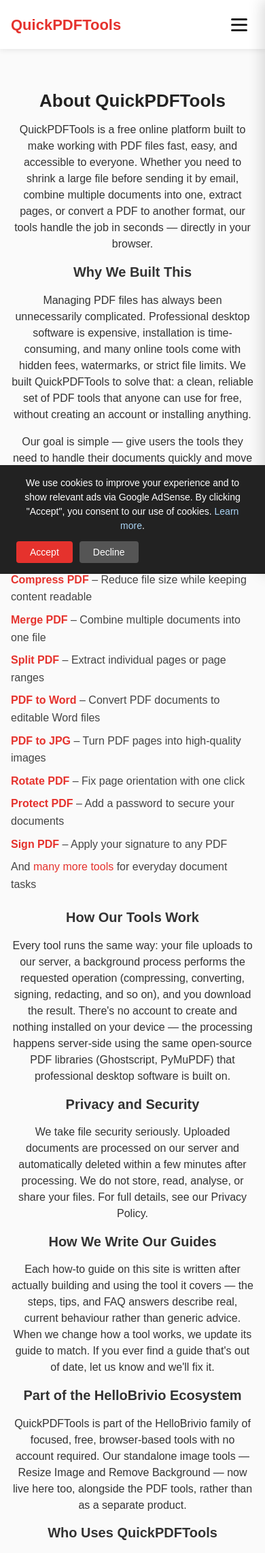
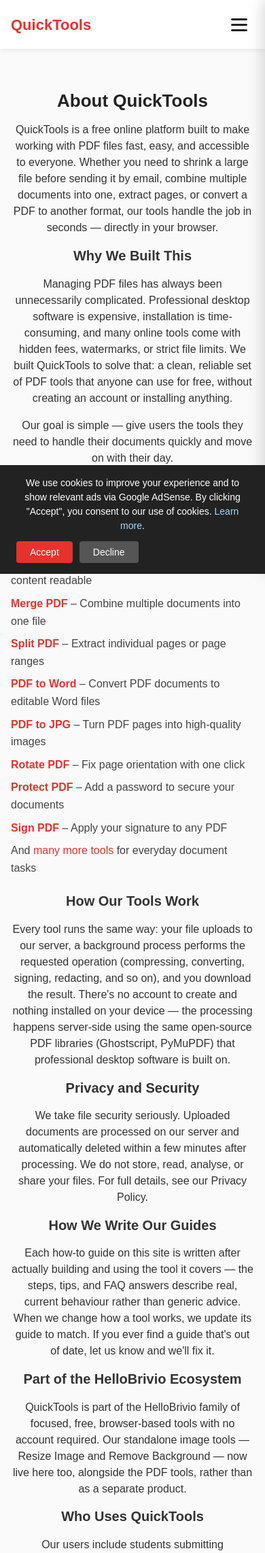
Before and after one commit to dani2188/QuickPDFTool, a Flask app: page /about in a window 390 px wide. Shown: the top 2284 px of the page at 68% size. Run offline with Flask 3, Linux system fonts and the light colour scheme; some libraries are stand-ins or nearby versions.

Commit message:
Rebrand QuickPDFTools to QuickTools; reorder top nav
Rename covers everywhere in one pass, not just chrome: header/footer
logo, all page titles, meta descriptions, JSON-LD name fields, and
body copy across every template (about, contact, privacy, terms,
homepage, blog, error pages) -- 40+ replacements, verified zero
"QuickPDFTools" left in any rendered page.

Project docs (CLAUDE.md, DESIGN_SYSTEM, SEO_GUIDELINES,
ARCHITECTURE_GUIDELINES, PROJECT_STANDARDS) updated too. Some of these
already used "QuickTools" as the generic family/umbrella term
alongside the specific "QuickPDFTools" product name -- reworded those
family-level mentions to "HelloBrivio product/family" so they don't
now collide confusingly with the product's new name.

Also fixes privacy_policy.html, which still named quickpdftool.com as
"our website" -- corrected to hellobrivio.com, the actual canonical
domain everywhere else in the app. Left the contact@quickpdftool.com
mailto address alone since it's a real inbox, not display copy.

Top nav reordered to Home / PDF Tools / Image Tools / Guides / About
(desktop + mobile drawer), reflecting Image Tools as a first-class
section now that it's merged in.

Co-Authored-By: Claude Sonnet 5 <noreply@anthropic.com>

```diff
--- a/templates/404.html
+++ b/templates/404.html
@@ -1,6 +1,6 @@
 {% extends "base.html" %}
 
-{% block title %}Page Not Found – QuickPDFTools{% endblock %}
+{% block title %}Page Not Found – QuickTools{% endblock %}
 {% block description %}The page you are looking for does not exist.{% endblock %}
 
 {% block content %}
--- a/templates/413.html
+++ b/templates/413.html
@@ -1,6 +1,6 @@
 {% extends "base.html" %}
 
-{% block title %}File Too Large – QuickPDFTools{% endblock %}
+{% block title %}File Too Large – QuickTools{% endblock %}
 {% block description %}The file you uploaded exceeds the 20MB limit.{% endblock %}
 
 {% block content %}
--- a/templates/500.html
+++ b/templates/500.html
@@ -1,6 +1,6 @@
 {% extends "base.html" %}
 
-{% block title %}Server Error – QuickPDFTools{% endblock %}
+{% block title %}Server Error – QuickTools{% endblock %}
 {% block description %}Something went wrong. Please try again.{% endblock %}
 
 {% block content %}
--- a/templates/about.html
+++ b/templates/about.html
@@ -1,25 +1,25 @@
 {% extends "base.html" %}
 
-{% block title %}About QuickPDFTools – Free Online PDF Tools{% endblock %}
+{% block title %}About QuickTools – Free Online PDF Tools{% endblock %}
 
 {% block description %}
-Learn about QuickPDFTools, a free online platform offering PDF compression, merging, splitting, conversion and editing tools. No software installation needed.
+Learn about QuickTools, a free online platform offering PDF compression, merging, splitting, conversion and editing tools. No software installation needed.
 {% endblock %}
 
 {% block content %}
 
 <article class="guide-article">
 
-<h1>About QuickPDFTools</h1>
+<h1>About QuickTools</h1>
 
 <p>
-QuickPDFTools is a free online platform built to make working with PDF files fast, easy, and accessible to everyone. Whether you need to shrink a large file before sending it by email, combine multiple documents into one, extract pages, or convert a PDF to another format, our tools handle the job in seconds — directly in your browser.
+QuickTools is a free online platform built to make working with PDF files fast, easy, and accessible to everyone. Whether you need to shrink a large file before sending it by email, combine multiple documents into one, extract pages, or convert a PDF to another format, our tools handle the job in seconds — directly in your browser.
 </p>
 
 <h2>Why We Built This</h2>
 
 <p>
-Managing PDF files has always been unnecessarily complicated. Professional desktop software is expensive, installation is time-consuming, and many online tools come with hidden fees, watermarks, or strict file limits. We built QuickPDFTools to solve that: a clean, reliable set of PDF tools that anyone can use for free, without creating an account or installing anything.
+Managing PDF files has always been unnecessarily complicated. Professional desktop software is expensive, installation is time-consuming, and many online tools come with hidden fees, watermarks, or strict file limits. We built QuickTools to solve that: a clean, reliable set of PDF tools that anyone can use for free, without creating an account or installing anything.
 </p>
 
 <p>
@@ -28,7 +28,7 @@ Our goal is simple — give users the tools they need to handle their documents
 
 <h2>What We Offer</h2>
 
-<p>QuickPDFTools provides a complete set of PDF utilities, including:</p>
+<p>QuickTools provides a complete set of PDF utilities, including:</p>
 
 <ul class="benefits">
   <li><strong><a href="/compress-pdf">Compress PDF</a></strong> – Reduce file size while keeping content readable</li>
@@ -70,16 +70,16 @@ change how a tool works, we update its guide to match. If you ever find a guide
 <h2>Part of the HelloBrivio Ecosystem</h2>
 
 <p>
-QuickPDFTools is part of the HelloBrivio family of focused, free, browser-based tools with no
+QuickTools is part of the HelloBrivio family of focused, free, browser-based tools with no
 account required. Our standalone image tools — <a href="/resize-image">Resize Image</a> and
 <a href="/remove-background">Remove Background</a> — now live here too, alongside the PDF tools,
 rather than as a separate product.
 </p>
 
-<h2>Who Uses QuickPDFTools</h2>
+<h2>Who Uses QuickTools</h2>
 
 <p>
-Our users include students submitting assignments, professionals preparing reports, freelancers sharing portfolios, and businesses handling document workflows. QuickPDFTools is designed to work for anyone who regularly deals with PDF files and needs a straightforward, no-fuss solution.
+Our users include students submitting assignments, professionals preparing reports, freelancers sharing portfolios, and businesses handling document workflows. QuickTools is designed to work for anyone who regularly deals with PDF files and needs a straightforward, no-fuss solution.
 </p>
 
 <h2>Contact Us</h2>
--- a/templates/base.html
+++ b/templates/base.html
@@ -5,7 +5,7 @@
     <meta name="viewport" content="width=device-width, initial-scale=1.0" />
     <meta name="theme-color" content="#e5322d" />
 
-    <title>{% block title %}QuickPDFTools{% endblock %}</title>
+    <title>{% block title %}QuickTools{% endblock %}</title>
 
     <meta
       name="description"
@@ -16,7 +16,7 @@
     <link rel="canonical" href="https://hellobrivio.com{{ request.path }}" />
 
     <!-- Open Graph -->
-    <meta property="og:site_name" content="QuickPDFTools" />
+    <meta property="og:site_name" content="QuickTools" />
     <meta property="og:type" content="website" />
     <meta property="og:url" content="https://hellobrivio.com{{ request.path }}" />
     <meta property="og:title" content="{% block og_title %}{{ self.title() }}{% endblock %}" />
@@ -54,7 +54,7 @@
       {
         "@context": "https://schema.org",
         "@type": "WebSite",
-        "name": "QuickPDFTools",
+        "name": "QuickTools",
         "url": "https://hellobrivio.com/",
         "publisher": { "@type": "Organization", "name": "HelloBrivio" }
       }
@@ -68,16 +68,16 @@
     <header class="topbar">
       <div class="header-wrapper">
         <div class="logo">
-          <a href="/">QuickPDFTools</a>
+          <a href="/">QuickTools</a>
         </div>
 
         <!-- Desktop navigation -->
         <nav class="nav-desktop" aria-label="Primary">
           <a href="/">Home</a>
           <a href="/pdf-tools">PDF Tools</a>
+          <a href="/resize-image">Image Tools</a>
           <a href="/blog">Guides</a>
           <a href="/about">About</a>
-          <a href="/resize-image">Image Tools</a>
         </nav>
 
         <!-- Mobile hamburger -->
@@ -101,9 +101,9 @@
       <button class="nav-close" id="navClose" aria-label="Close menu">&times;</button>
       <a href="/">Home</a>
       <a href="/pdf-tools">PDF Tools</a>
+      <a href="/resize-image">Image Tools</a>
       <a href="/blog">Guides</a>
       <a href="/about">About</a>
-      <a href="/resize-image">Image Tools</a>
     </nav>
 
     <main class="main-container" id="main">{% block content %}{% endblock %}</main>
@@ -111,14 +111,14 @@
     <footer class="footer">
       <div class="footer-grid">
         <div class="footer-col footer-brand">
-          <div class="footer-logo">QuickPDFTools</div>
+          <div class="footer-logo">QuickTools</div>
           <p>Free online PDF tools to compress, merge, convert and edit your documents — fast, secure, and installation-free.</p>
           <p class="footer-ecosystem">Part of the <strong>HelloBrivio</strong> ecosystem.</p>
           <div class="footer-social" aria-label="Social links">
             <!-- TODO: replace # with real social profile URLs when available -->
-            <a href="#" aria-label="QuickPDFTools on X">𝕏</a>
-            <a href="#" aria-label="QuickPDFTools on Facebook">f</a>
-            <a href="#" aria-label="QuickPDFTools on LinkedIn">in</a>
+            <a href="#" aria-label="QuickTools on X">𝕏</a>
+            <a href="#" aria-label="QuickTools on Facebook">f</a>
+            <a href="#" aria-label="QuickTools on LinkedIn">in</a>
           </div>
         </div>
 
@@ -158,7 +158,7 @@
       </div>
 
       <div class="footer-bottom">
-        <p>© 2026 QuickPDFTools — part of the HelloBrivio ecosystem.</p>
+        <p>© 2026 QuickTools — part of the HelloBrivio ecosystem.</p>
         <p>Free online tools to compress, merge, convert and edit your PDF files.</p>
       </div>
     </footer>
--- a/templates/blog.html
+++ b/templates/blog.html
@@ -1,11 +1,11 @@
 {% extends "base.html" %}
 
 {% block title %}
-PDF & Image Tips & Guides – QuickPDFTools Blog
+PDF & Image Tips & Guides – QuickTools Blog
 {% endblock %}
 
 {% block description %}
-Practical, plain-English articles about PDF file size, security, image sizing, and everyday document and photo problems — plus step-by-step guides for every QuickPDFTools tool.
+Practical, plain-English articles about PDF file size, security, image sizing, and everyday document and photo problems — plus step-by-step guides for every QuickTools tool.
 {% endblock %}
 
 {% block content %}
--- a/templates/compress_jpg_result.html
+++ b/templates/compress_jpg_result.html
@@ -1,6 +1,6 @@
 {% extends "base.html" %}
 
-{% block title %}Compression Result – QuickPDFTools{% endblock %}
+{% block title %}Compression Result – QuickTools{% endblock %}
 {% block description %}Your JPG images have been compressed. Download the smaller files.{% endblock %}
 
 {% block content %}
--- a/templates/pdf_tools.html
+++ b/templates/pdf_tools.html
@@ -1,6 +1,6 @@
 {% extends "base.html" %} {% block title %} All PDF Tools – Compress, Convert
 and Edit PDF Files {% endblock %} {% block description %} Browse all
-QuickPDFTools tools to compress, convert, edit and secure your PDF documents
+QuickTools tools to compress, convert, edit and secure your PDF documents
 online. {% endblock %} {% block content %}
 
 <h1>All PDF Tools</h1>
--- a/templates/privacy_policy.html
+++ b/templates/privacy_policy.html
@@ -1,9 +1,9 @@
 {% extends "base.html" %}
 
-{% block title %}Privacy Policy – QuickPDFTools{% endblock %}
+{% block title %}Privacy Policy – QuickTools{% endblock %}
 
 {% block description %}
-Privacy policy for QuickPDFTools explaining how user files, cookies, and data are handled, including Google AdSense and analytics disclosures.
+Privacy policy for QuickTools explaining how user files, cookies, and data are handled, including Google AdSense and analytics disclosures.
 {% endblock %}
 
 {% block content %}
@@ -15,7 +15,7 @@ Privacy policy for QuickPDFTools explaining how user files, cookies, and data ar
 <p><em>Last updated: May 2026</em></p>
 
 <p>
-This Privacy Policy explains how QuickPDFTools ("we", "us", or "our") collects, uses, and protects information when you visit and use our website at quickpdftool.com. By using our website, you agree to the practices described in this policy.
+This Privacy Policy explains how QuickTools ("we", "us", or "our") collects, uses, and protects information when you visit and use our website at hellobrivio.com. By using our website, you agree to the practices described in this policy.
 </p>
 
 <h2>1. Files You Upload</h2>
```
Also changed, not shown: CLAUDE.md (+4 -4 lines), docs/ARCHITECTURE_GUIDELINES.md (+4 -4 lines), docs/COMPONENT_LIBRARY.md (+1 -1 lines), docs/DESIGN_SYSTEM.md (+4 -4 lines), docs/PROJECT_STANDARDS.md (+2 -2 lines), docs/SEO_GUIDELINES.md (+3 -3 lines), templates/contact.html (+4 -4 lines), templates/index.html (+4 -4 lines), templates/terms.html (+4 -4 lines).
